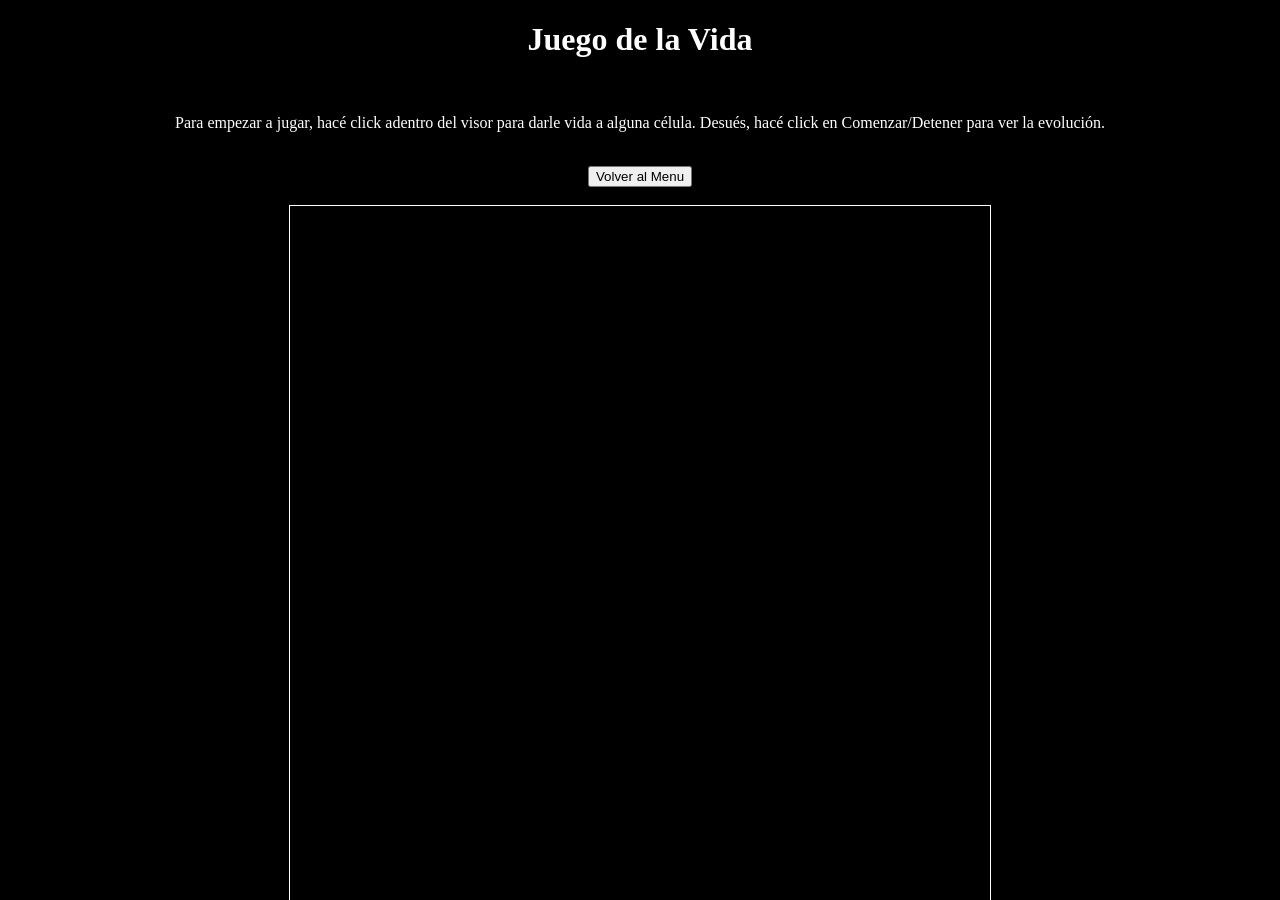
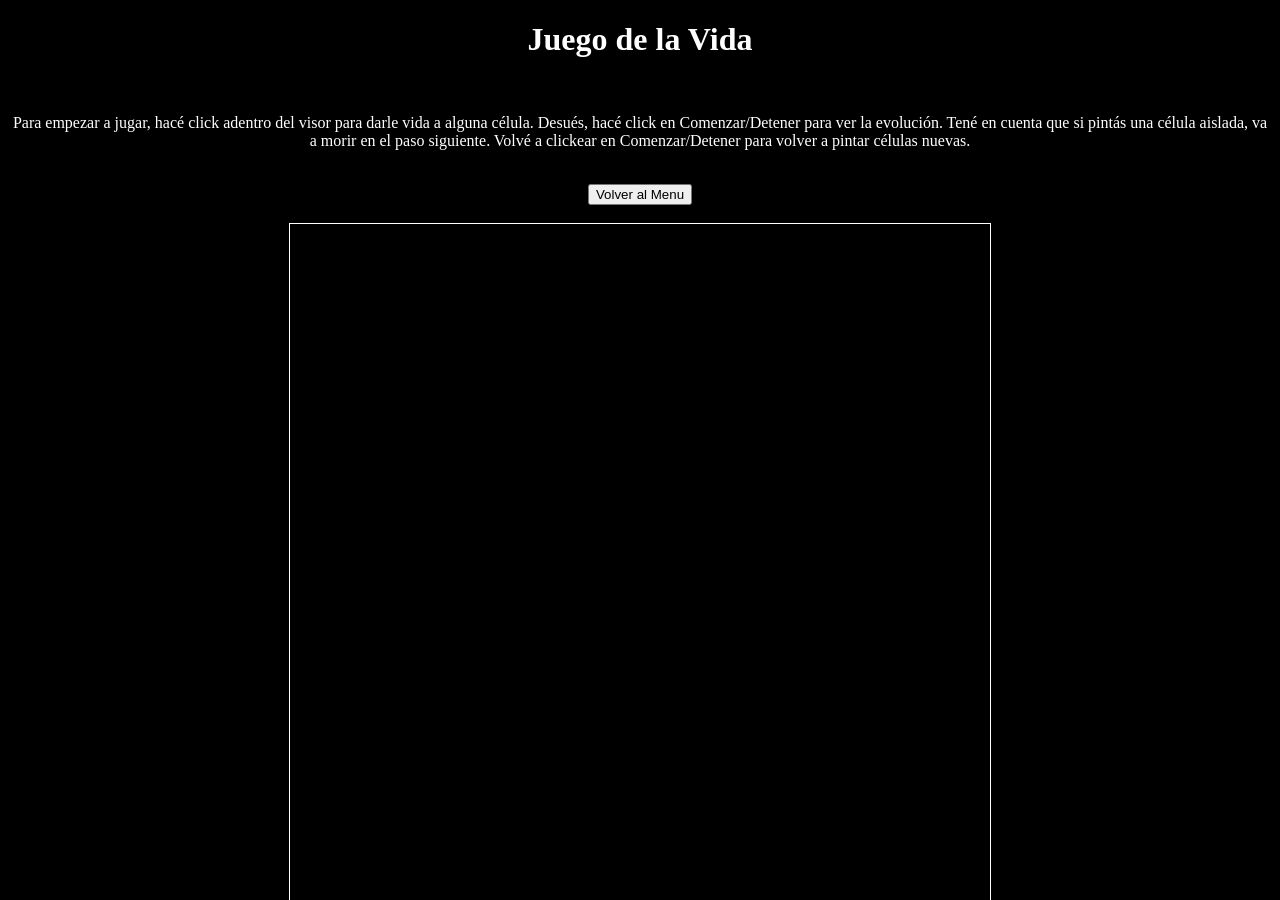
Before and after one commit to filosofiadelfuturo/filosofiadelfuturo.com, a Jekyll site: the page assets/scripts/lifeGame.html, which Jekyll copies as it is, in a window 1280 px wide and 900 px high. Built offline with Jekyll 4.4.1, drawn with Linux system fonts in a browser that asks for light colours.

Commit message:
add indications to use lifeGame script

```diff
--- a/assets/scripts/lifeGame.html
+++ b/assets/scripts/lifeGame.html
@@ -23,7 +23,7 @@ Game Of Life
 
 <h1 style="color:white; text-align: center;">Juego de la Vida</h1>
 <br>
-<p style="text-align: center; color: white">Para empezar a jugar, hacé click adentro del visor para darle vida a alguna célula. Desués, hacé click en Comenzar/Detener para ver la evolución.</p>
+<p style="text-align: center; color: white">Para empezar a jugar, hacé click adentro del visor para darle vida a alguna célula. Desués, hacé click en Comenzar/Detener para ver la evolución. Tené en cuenta que si pintás una célula aislada, va a morir en el paso siguiente. Volvé a clickear en Comenzar/Detener para volver a pintar células nuevas.</p>
 <br>
 
 <div style="text-align: center;">
```
